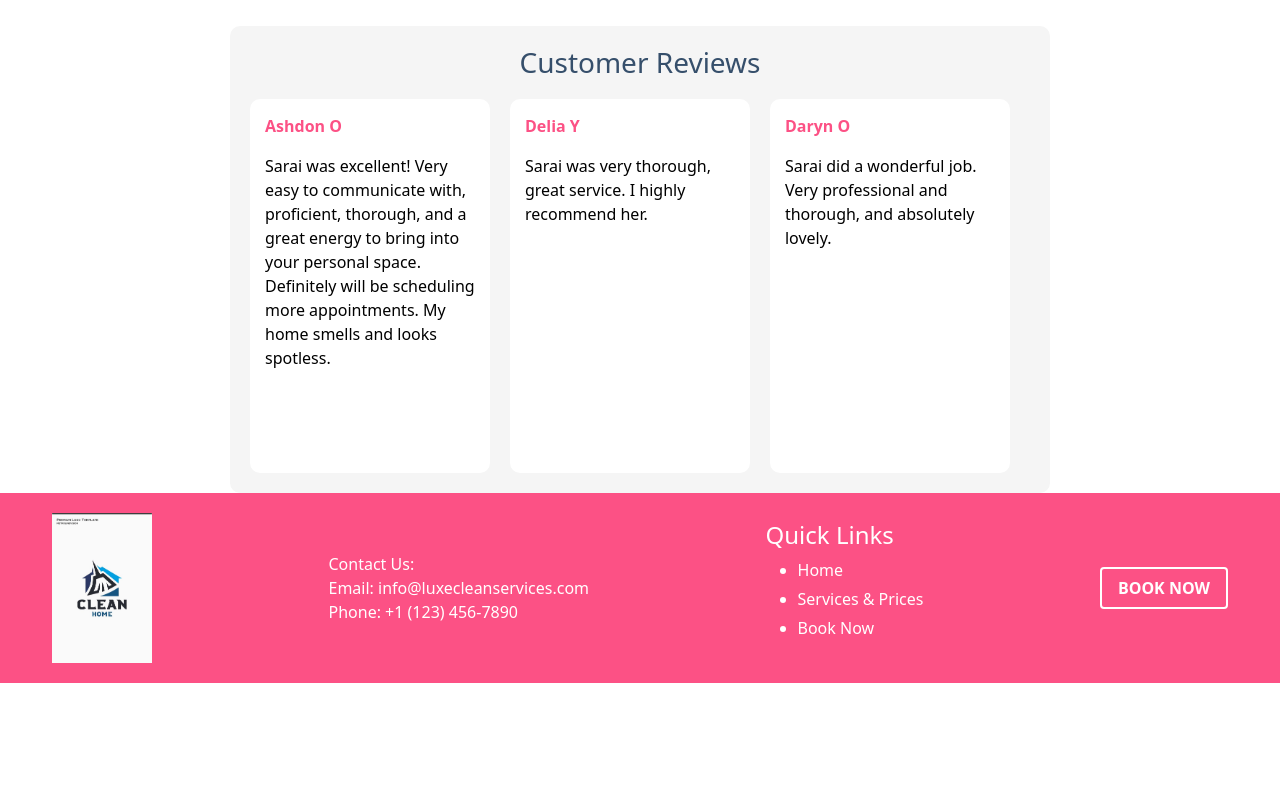
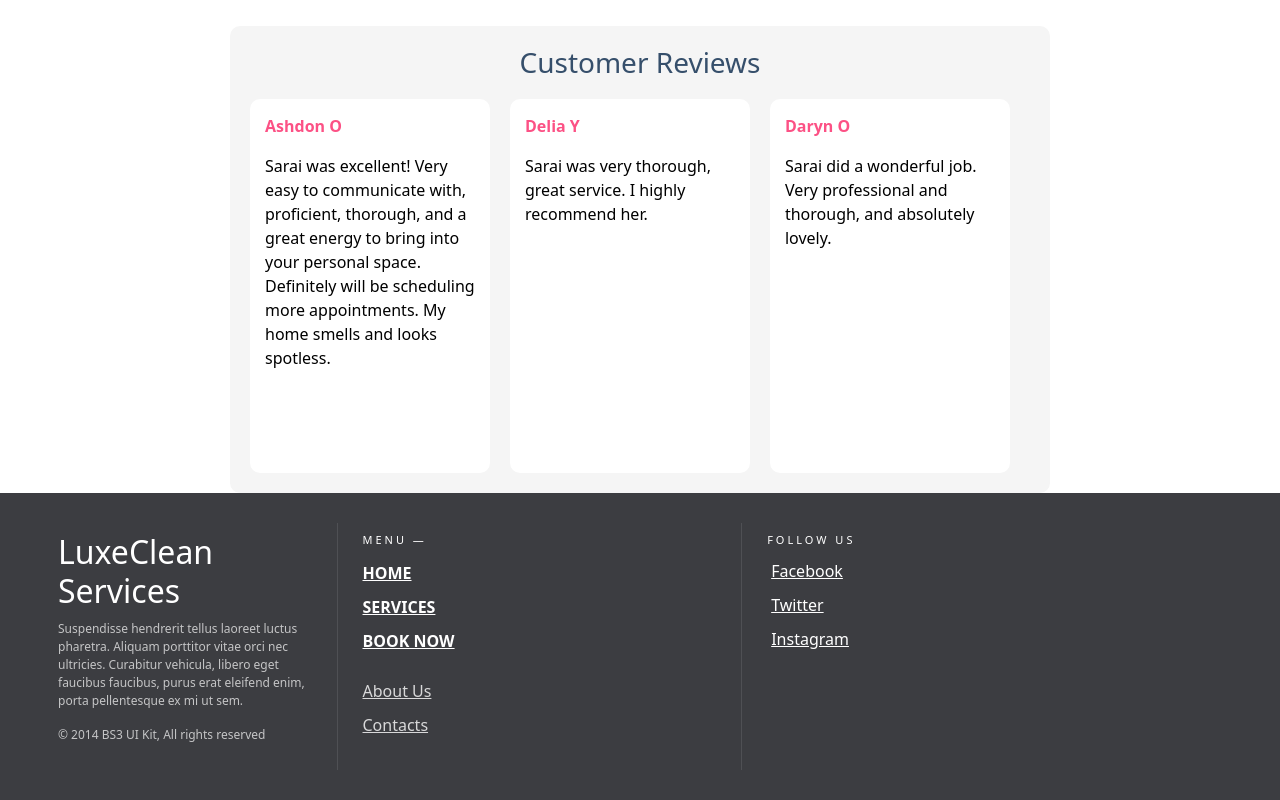
Before and after one commit to NGO-Website/luxclean, an Angular app: page / in a window 1280 px wide. Shown: the part 841-1641 px from the top of the page. Before the commit the page ends 1524 px from the top, so only its background shows below. Built offline with nearby package versions, Linux system fonts and the light colour scheme.

Commit message:
footer improved

```diff
--- a/src/app/components/book-now/book-now.component.html
+++ b/src/app/components/book-now/book-now.component.html
@@ -1,7 +1,8 @@
 <!-- booking-form.component.html -->
 <header style="position: relative;">
   <img src="../../../assets/home-images/imagez.jpg" alt="" style="width: 100%; height: 300px;">
-  <h1 style="position: absolute; top: 61%; left: 20%; transform: translate(-50%, -50%); color: white; font-family: Helvetica, sans-serif; text-align: left">Book Now</h1>
+  <h1 style="position: absolute; top: 61%; left: 50%; transform: translate(-50%, -50%);
+  color: white; font-family: Helvetica, sans-serif; text-align: left; font-weight: bold; font-size: 50px;">Book Now</h1>
 </header>
 <div class="container">
   <div class="card-container">
@@ -272,6 +273,6 @@
     </div>
 </div>
 
-      <button type="submit" [disabled]="!bookNowForm.valid">Submit</button>
+      <button type="submit" class="submit-button" [disabled]="!bookNowForm.valid">Submit</button>
     </form>
   </div>
--- a/src/app/components/book-now/book-now.component.scss
+++ b/src/app/components/book-now/book-now.component.scss
@@ -76,6 +76,22 @@ button:disabled {
   display: flex;
 }
 
+
+.submit-button:disabled {
+  background-color: #4caf50; /* Green */
+  border: none;
+  color: white;
+  padding: 5px 25px;
+  margin-left: 60px;
+  text-align: center;
+  text-decoration: none;
+  display: inline-block;
+  font-size: 16px;
+  margin: 4px 2px;
+  cursor: pointer;
+  border-radius: 4px;
+}
+
 #selected_time::after {
   content: '\25BC'; /* Unicode character for downward arrow */
   position: absolute;
--- a/src/app/components/footer/footer.component.html
+++ b/src/app/components/footer/footer.component.html
@@ -1,31 +1,33 @@
-<footer class="footer">
-    <div class="container">
-      <div class="footer-content">
-        <!-- Company Logo -->
-        <div class="logo">
-          <img src="assets/home-images/cleaning_services_logo.jpg" alt="Logo">
+    <footer class="footer-bs">
+        <div class="row">
+        	<div class="col-md-3 footer-brand animated fadeInLeft">
+            	<h2>LuxeClean Services</h2>
+                <p>Suspendisse hendrerit tellus laoreet luctus pharetra. Aliquam porttitor vitae orci nec ultricies. Curabitur vehicula, libero eget faucibus faucibus, purus erat eleifend enim, porta pellentesque ex mi ut sem.</p>
+                <p>© 2014 BS3 UI Kit, All rights reserved</p>
             </div>
-
-        <!-- Contact Details -->
-        <div class="contact-details">
-          <p>Contact Us:</p>
-          <p>Email: info@luxecleanservices.com</p>
-          <p>Phone: +1 (123) 456-7890</p>
-        </div>
-
-        <div class="quick-links">
-          <h4>Quick Links</h4>
-          <ul>
-            <li><a routerLink="/">Home</a></li>
-            <li><a routerLink="/service">Services & Prices</a></li>
-            <li><a routerLink="/book-now">Book Now</a></li>
+        	<div class="col-md-4 footer-nav animated fadeInUp">
+            	<h4>Menu —</h4>
+            	<div class="col-md-6">
+                    <ul class="pages">
+                        <li><a href="#">Home</a></li>
+                        <li><a href="#">Services</a></li>
+                        <li><a href="#">Book Now</a></li>
                     </ul>
                 </div>
-
-        <!-- Link to "BOOK NOW" form page -->
-        <div class="book-now-link">
-          <a routerLink="/book-now">BOOK NOW</a>
+            	<div class="col-md-6">
+                    <ul class="list">
+                        <li><a href="#">About Us</a></li>
+                        <li><a href="#">Contacts</a></li>
+                    </ul>
                 </div>
+            </div>
+        	<div class="col-md-2 footer-social animated fadeInDown">
+            	<h4>Follow Us</h4>
+            	<ul>
+                	<li><a href="#">Facebook</a></li>
+                	<li><a href="#">Twitter</a></li>
+                	<li><a href="#">Instagram</a></li>
+                </ul>
             </div>
         </div>
     </footer>
--- a/src/app/components/footer/footer.component.scss
+++ b/src/app/components/footer/footer.component.scss
@@ -1,52 +1,48 @@
-.footer {
-    background-color: #FC5185;
-    color: #fff;
-    padding: 20px 0;
-  }
+.footer-bs {
+  background-color: #3c3d41;
+  padding: 30px 45px;
+color: rgba(255,255,255,1.00);
 
-  .container {
-    max-width: 1200px;
-    margin: 0 auto;
-  }
+border-top-left-radius: 0px;
+}
+.footer-bs .footer-brand, .footer-bs .footer-nav, .footer-bs .footer-social, .footer-bs .footer-ns { padding:10px 25px; }
+.footer-bs .footer-nav, .footer-bs .footer-social, .footer-bs .footer-ns { border-color: transparent; }
+.footer-bs .footer-brand h2 { margin:0px 0px 10px; }
+.footer-bs .footer-brand p { font-size:12px; color:rgba(255,255,255,0.70); }
 
-  .footer-content {
-    display: flex;
-    justify-content: space-between;
-    align-items: center;
-  }
+.footer-bs .footer-nav ul.pages { list-style:none; padding:0px; }
+.footer-bs .footer-nav ul.pages li { padding:5px 0px;}
+.footer-bs .footer-nav ul.pages a { color:rgba(255,255,255,1.00); font-weight:bold; text-transform:uppercase; }
+.footer-bs .footer-nav ul.pages a:hover { color:rgba(255,255,255,0.80); text-decoration:none; }
+.footer-bs .footer-nav h4 {
+font-size: 11px;
+text-transform: uppercase;
+letter-spacing: 3px;
+margin-bottom:10px;
+}
 
-  .logo img {
-    width: 100px; /* Adjust the logo width as needed */
-  }
+.footer-bs .footer-nav ul.list { list-style:none; padding:0px; }
+.footer-bs .footer-nav ul.list li { padding:5px 0px;}
+.footer-bs .footer-nav ul.list a { color:rgba(255,255,255,0.80); }
+.footer-bs .footer-nav ul.list a:hover { color:rgba(255,255,255,0.60); text-decoration:none; }
 
-  .contact-details p {
-    margin: 0;
-  }
+.footer-bs .footer-social ul { list-style:none; padding:0px; }
+.footer-bs .footer-social h4 {
+font-size: 11px;
+text-transform: uppercase;
+letter-spacing: 3px;
+}
+.footer-bs .footer-social li { padding:5px 4px;}
+.footer-bs .footer-social a { color:rgba(255,255,255,1.00);}
+.footer-bs .footer-social a:hover { color:rgba(255,255,255,0.80); text-decoration:none; }
 
-  .book-now-link a {
-    color: #fff;
-    text-decoration: none;
-    font-weight: bold;
-    border: 2px solid #fff;
-    padding: 8px 16px;
-    border-radius: 4px;
-    transition: background-color 0.3s, color 0.3s;
-  }
+.footer-bs .footer-ns h4 {
+font-size: 11px;
+text-transform: uppercase;
+letter-spacing: 3px;
+}
+.footer-bs .footer-ns p { font-size:12px; color:rgba(255,255,255,0.70); }
 
-  .book-now-link a:hover {
-    background-color: #fff;
-    color: #FF2E63;
-  }
-
-  .quick-links li {
-    margin-bottom: 5px;
-  }
-
-  .quick-links a {
-    color: #fff;
-    text-decoration: none;
-  }
-
-  .quick-links a:hover {
-    text-decoration: underline;
-  }
+@media (min-width: 768px) {
+.footer-bs .footer-nav, .footer-bs .footer-social, .footer-bs .footer-ns { border-left:solid 1px rgba(255,255,255,0.10); }
+}
--- a/src/app/components/navbar/navbar.component.scss
+++ b/src/app/components/navbar/navbar.component.scss
@@ -92,6 +92,7 @@ body {
     order: 1;
     font-size: 1.8rem;
     margin-bottom: 0.5rem;
+    margin-left: 28px;
   }
 
 .spacer {
```
Lines whose indentation alone changed are shown as unchanged.
